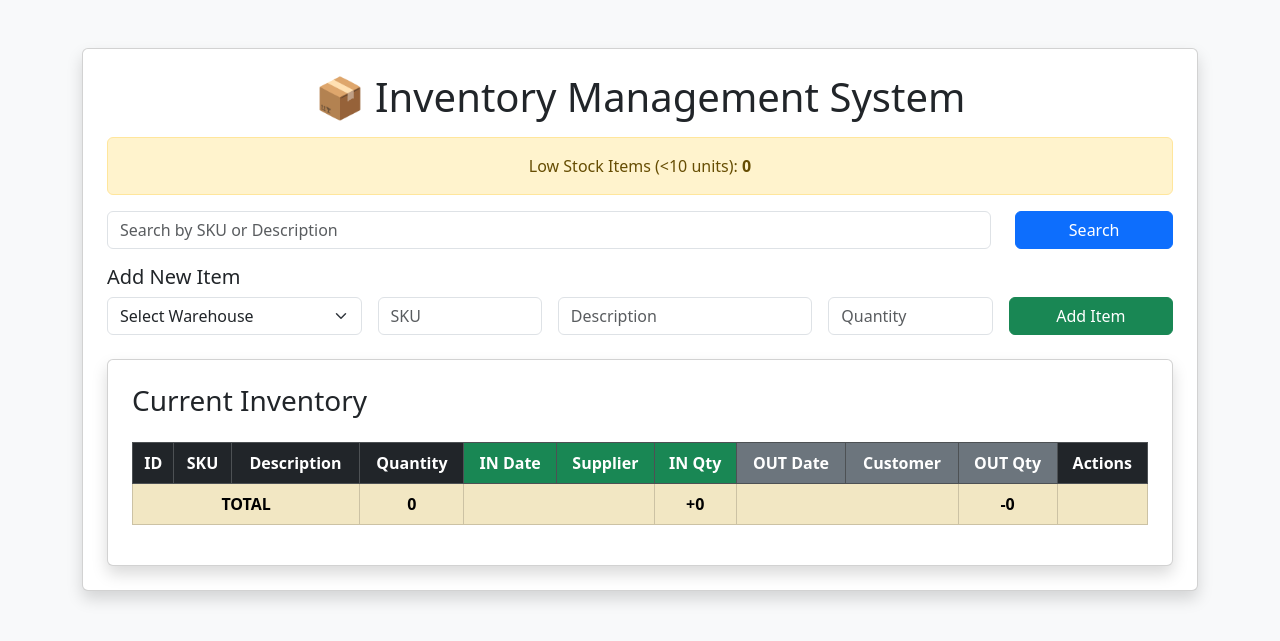
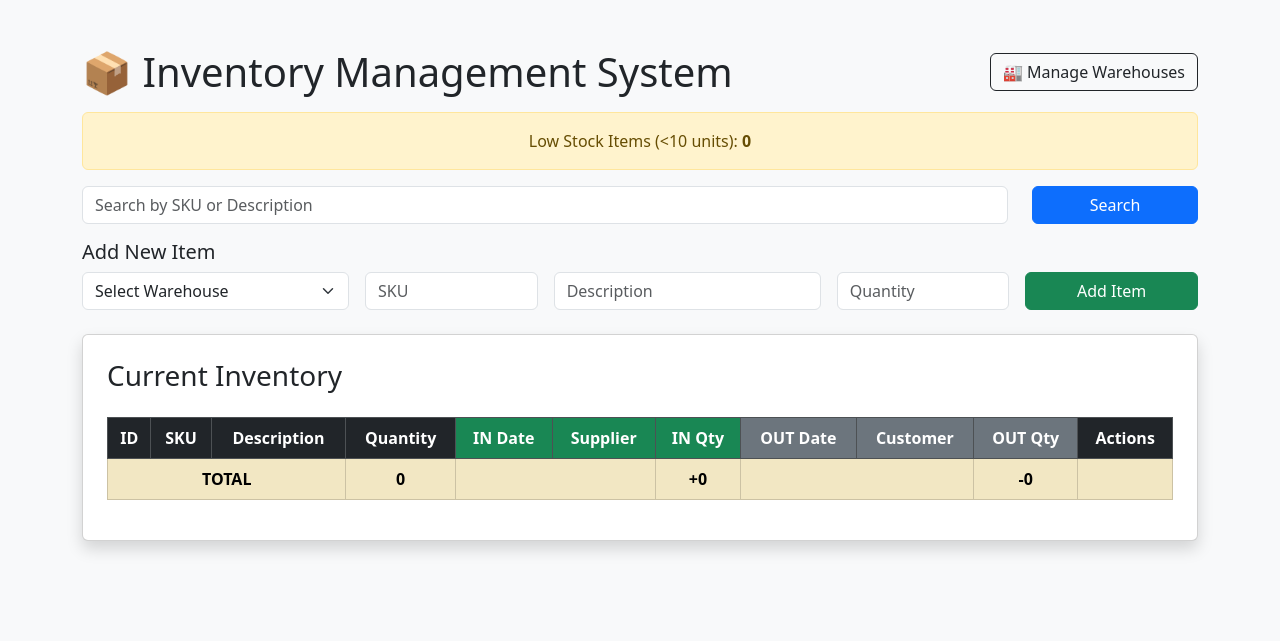
Before and after one commit to maxjack20001-bot/logistics_system-, a FastAPI app: page / in a window 1280 px wide. Shown: the top 641 px of the page. Run offline with FastAPI, Linux system fonts and the light colour scheme; data that the repository does not hold is empty.

Commit message:
Update index.html

```diff
--- a/templates/index.html
+++ b/templates/index.html
@@ -10,8 +10,14 @@
 <div class="container mt-5">
 
     <!-- HEADER -->
-    <div class="card shadow p-4">
-        <h1 class="text-center mb-3">📦 Inventory Management System</h1>
+     <div class="d-flex justify-content-between align-items-center mb-3">
+    <h1 class="mb-0">📦 Inventory Management System</h1>
+
+    <a href="/warehouses" class="btn btn-outline-dark">
+        🏭 Manage Warehouses
+    </a>
+</div>
+
 
         <!-- LOW STOCK -->
         <div class="alert alert-warning text-center">
```
